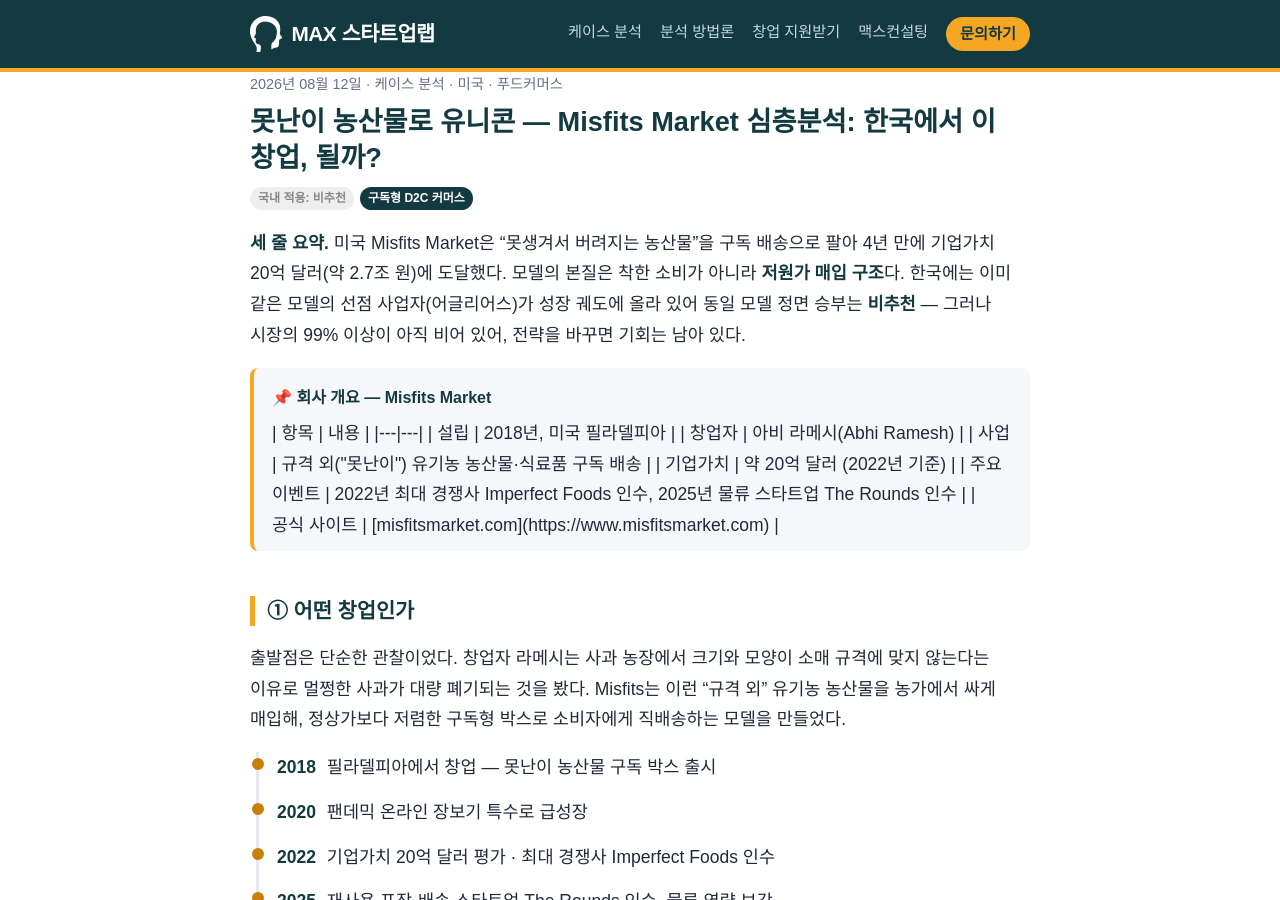
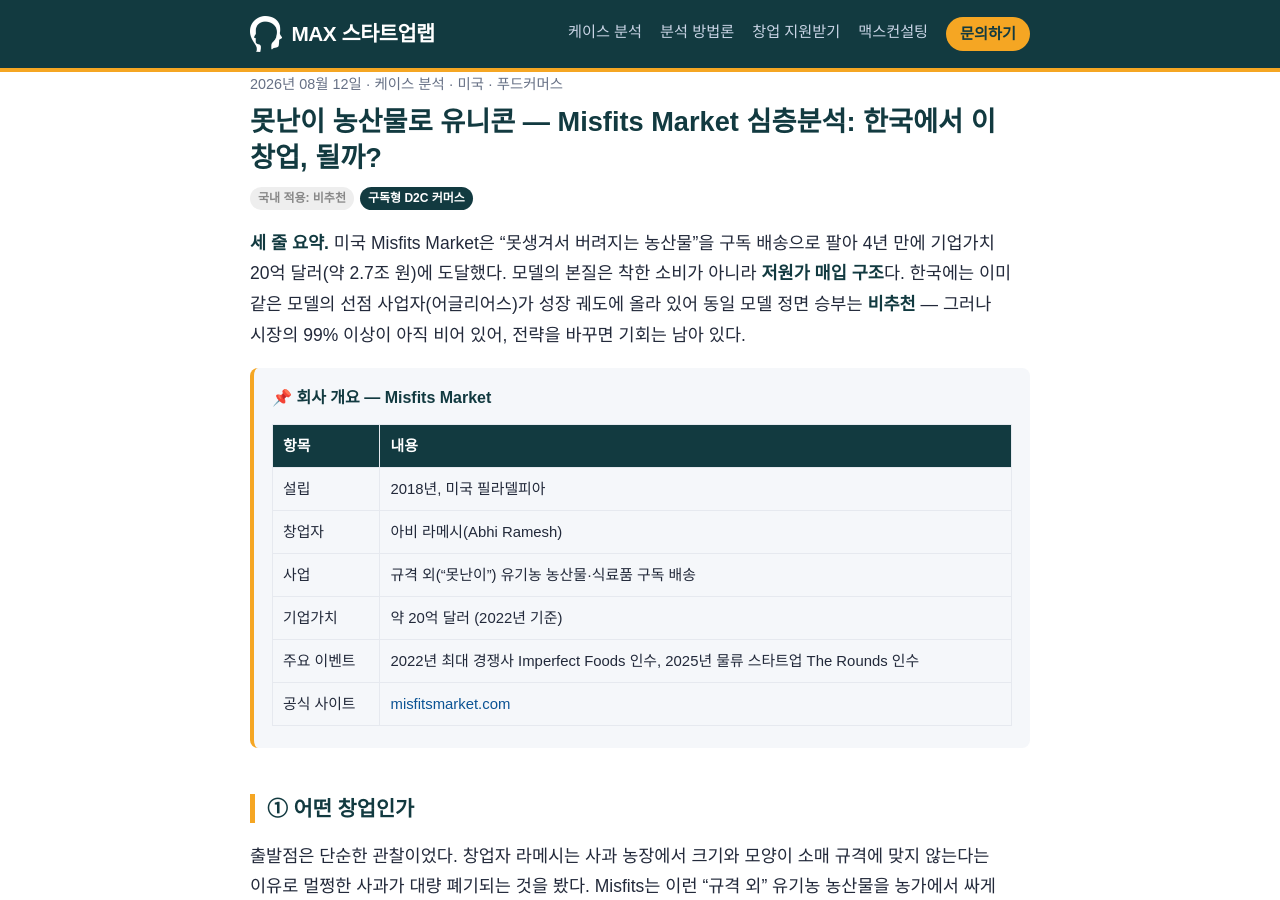
Before and after one commit to isac1003/startup-lab, a Jekyll site: the page built from _posts/2026-08-12-misfits-market-deep-dive.md, in a window 1280 px wide and 900 px high. Built offline with Jekyll 4.4.1, drawn with Linux system fonts in a browser that asks for light colours; some of the changed text lies outside the part shown.

Commit message:
팩트박스 내부 마크다운 표 렌더링 수정 (markdown=1)

```diff
--- a/_posts/2026-08-12-misfits-market-deep-dive.md
+++ b/_posts/2026-08-12-misfits-market-deep-dive.md
@@ -26,7 +26,7 @@
 사업자(어글리어스)가 성장 궤도에 올라 있어 동일 모델 정면 승부는 **비추천** —
 그러나 시장의 99% 이상이 아직 비어 있어, 전략을 바꾸면 기회는 남아 있다.
 
-<div class="fact-box">
+<div class="fact-box" markdown="1">
 <h3>📌 회사 개요 — Misfits Market</h3>
 
 | 항목 | 내용 |
@@ -100,7 +100,7 @@
 한국에서 이 모델을 검토한다면 반드시 먼저 봐야 할 회사가 있다. 2021년 출시된
 **어글리어스(UglyUs)**다.
 
-<div class="fact-box">
+<div class="fact-box" markdown="1">
 <h3>📌 국내 선점자 — 어글리어스 (운영사 캐비지)</h3>
 
 | 항목 | 내용 |
```
